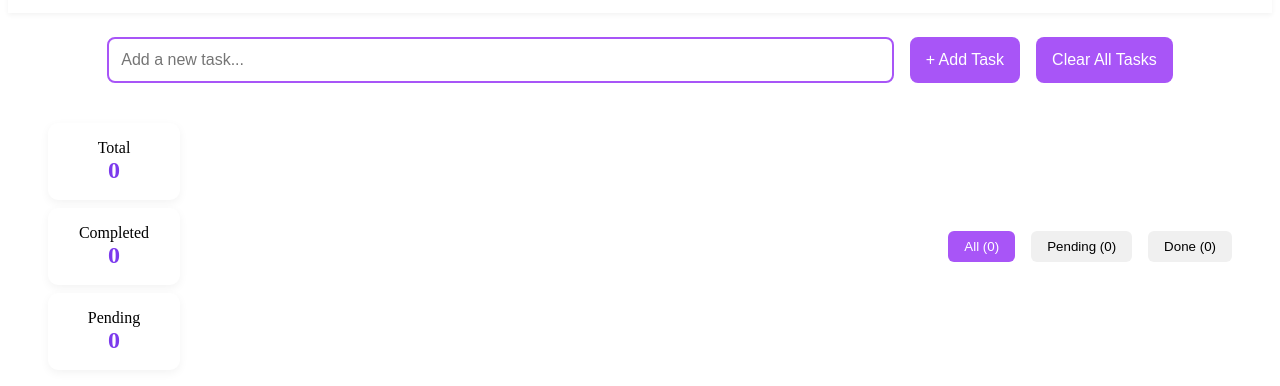
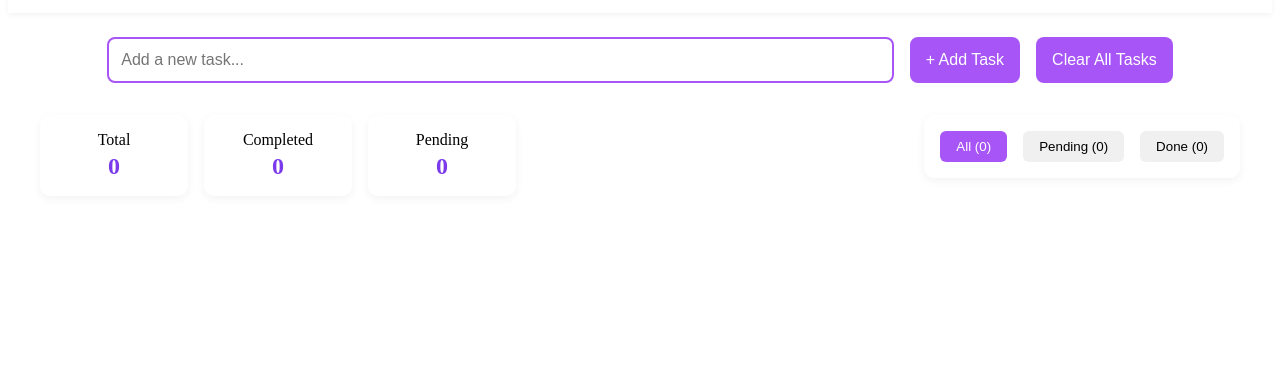
Before and after one commit to Saginala-harikrishna/js-todo-list-project, a plain HTML site: page dashboard.html in a window 1280 px wide. Shown: the part 58-444 px from the top of the page. Drawn offline with Linux system fonts and the light colour scheme; sample sign-in values are in the browser's storage.

Commit message:
css update

```diff
--- a/css/dashboard_style.css
+++ b/css/dashboard_style.css
@@ -60,35 +60,56 @@
   font-size: 1rem;
 }
 
-/* Stats + Filter */
+/* Stats + Filters Section (Updated) */
 .stats-filters {
   display: flex;
   justify-content: space-between;
+  align-items: flex-start;
+  gap: 1.5rem;
+  flex-wrap: wrap;
   margin: 2rem;
-  flex-wrap: wrap;
+}
+
+/* Stats Cards Horizontal */
+.task-stats {
+  display: flex;
+  gap: 1rem;
+
+
 }
 
 .task-stats div {
   background: white;
   border-radius: 10px;
-  padding: 1rem;
-  margin: 0.5rem;
+  padding: 1rem 1.5rem;
   text-align: center;
-  width: 100px;
   box-shadow: 0 3px 10px rgba(0,0,0,0.05);
+  min-width: 100px;
 }
 
 .task-stats span {
+  display: block;
   font-size: 1.5rem;
   color: #7c3aed;
   font-weight: bold;
+  margin-top: 0.25rem;
 }
 
+/* Filter Section Container */
 .task-filters {
+  background-color: #fff;
+  border-radius: 10px;
+  padding: 1rem;
+  box-shadow: 0 3px 10px rgba(0,0,0,0.05);
   display: flex;
   gap: 1rem;
   align-items: center;
-  margin: 0.5rem;
+  flex-wrap: wrap;
+}
+
+.task-filters h4 {
+  margin: 0;
+  color: #333;
 }
 
 .filter-btn {
@@ -97,12 +118,14 @@
   padding: 0.5rem 1rem;
   border-radius: 6px;
   cursor: pointer;
+  font-weight: 500;
 }
 
 .filter-btn.active {
   background-color: #a855f7;
   color: white;
 }
+
 
 /* Task List */
 .task-list {
```
Also changed, not shown: dashboard.html (+1 -0 lines).
